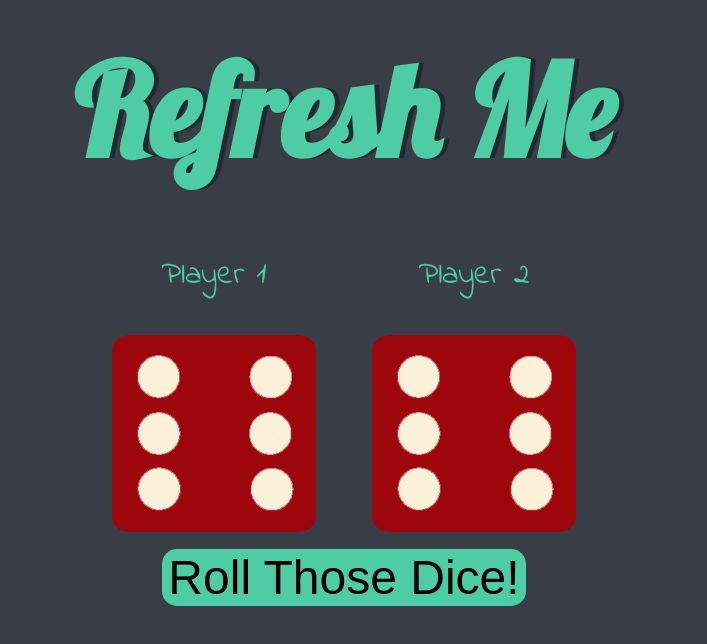
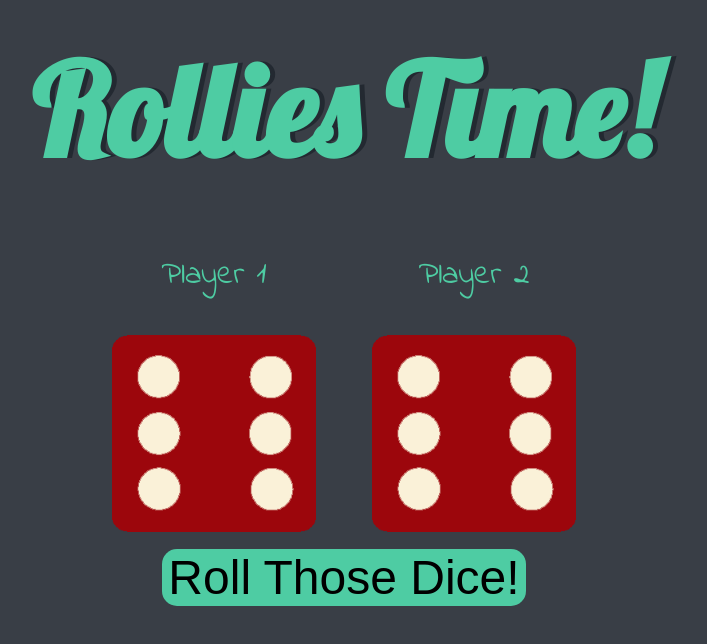
Before and after one commit to nharrell586/Rollies, a plain HTML site: page index.html in a window 1280 px wide. Shown: the whole page, without its empty margins (296-1003 px from the left). Drawn offline with Linux system fonts and the light colour scheme.

Commit message:
Update index.html

```diff
--- a/index.html
+++ b/index.html
@@ -10,7 +10,7 @@
   <body>
 
     <div class="container">
-      <h1>Refresh Me</h1>
+      <h1>Rollies Time!</h1>
 
       <div class="dice">
         <p>Player 1</p>
```
